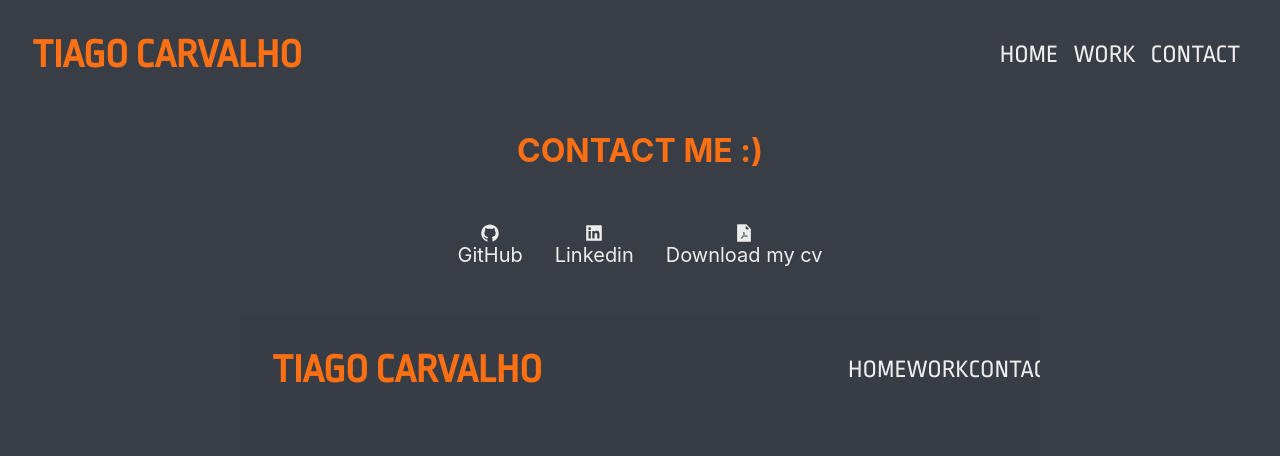
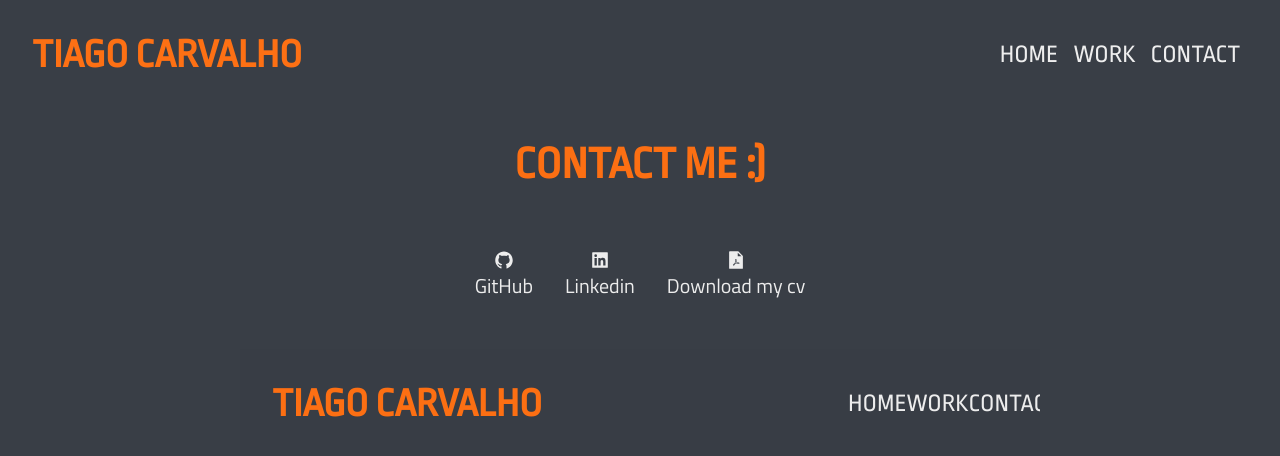
Before and after one commit to tiago-carvalhodev/portfolio, a React (Create React App) app: page /contact in a window 1280 px wide. Shown: the top 456 px of the page. Built offline with nearby package versions, Linux system fonts and the light colour scheme.

Commit message:
Fix contact font family and size

```diff
--- a/package.json
+++ b/package.json
@@ -6,6 +6,7 @@
     "@testing-library/jest-dom": "^5.15.1",
     "@testing-library/react": "^11.2.7",
     "@testing-library/user-event": "^12.8.3",
+    "firebase": "^9.5.0",
     "react": "^17.0.2",
     "react-dom": "^17.0.2",
     "react-icons": "^4.3.1",
--- a/src/components/Contact/contact.css
+++ b/src/components/Contact/contact.css
@@ -18,8 +18,11 @@
 [data-wrapC] h1 {
   color: #Fd7014;
   text-transform: uppercase;
+  font-size: 2.8125rem;
+  font-family: "Ropa Sans", sans-serif;
 }
 [data-wrapC] a {
+  font-family: "Titillium Web", sans-serif;
   color: #eee;
   font-size: 20px;
   text-decoration: none;
--- a/src/components/Contact/contact.scss
+++ b/src/components/Contact/contact.scss
@@ -19,8 +19,11 @@
   h1 {
     color: #Fd7014;
     text-transform: uppercase;
+    font-size: 2.8125rem;
+    font-family: 'Ropa Sans', sans-serif;
   }
   a {
+    font-family: 'Titillium Web', sans-serif;
     color: #eee;
     font-size: 20px;
     text-decoration: none;
```
Also changed, not shown: firebase.json (added), 2 other files (tests, documents, lock files or other folders).
